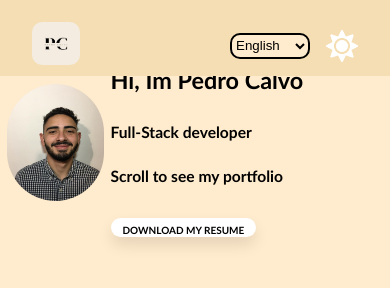
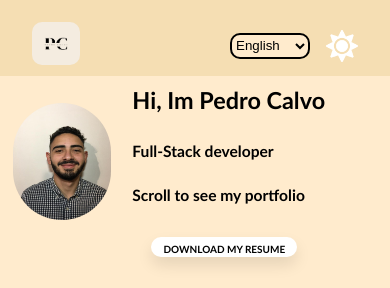
Before and after one commit to Pedr0calvo/portfolio, a React (Create React App) app: page / in a window 390 px wide. Shown: the top 288 px of the page. Built offline with nearby package versions, Linux system fonts and the light colour scheme.

Commit message:
Update Me.module.css

```diff
--- a/src/components/Me/Me.module.css
+++ b/src/components/Me/Me.module.css
@@ -85,6 +85,7 @@ h2 {
   .container {
     width: 100%;
     height: fit-content;
+    padding-top: 15%;
   }
 
   .text {
@@ -93,12 +94,23 @@ h2 {
     width: 70%;
   }
 
+  .me img {
+    margin-left: 7%;
+  }
+
   .text h1 {
     font-size: 6vw;
+    margin-left: 8%;
   }
 
   .text h2 {
     font-size: 4vw;
+    margin-left: 8%;
+
+  }
+
+  .cv {
+    margin-left: 15%;
   }
 
 }
```
